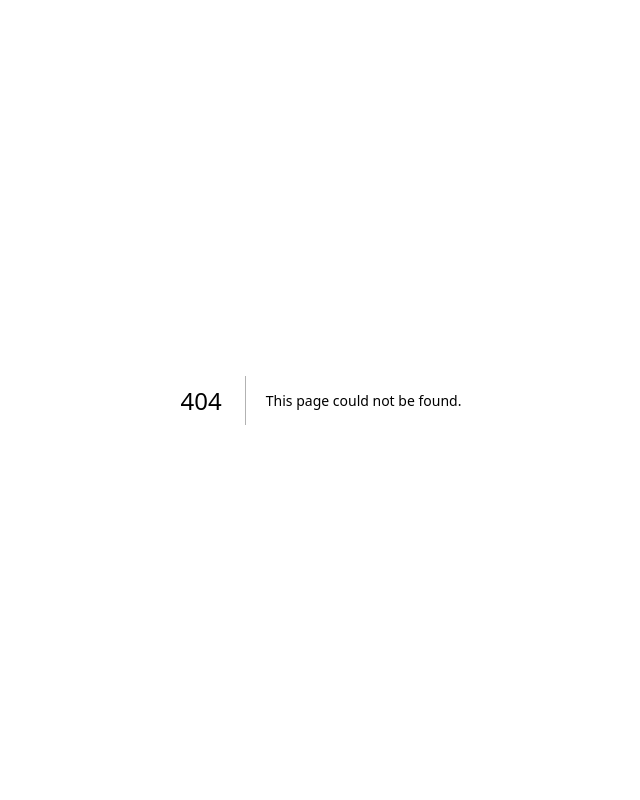
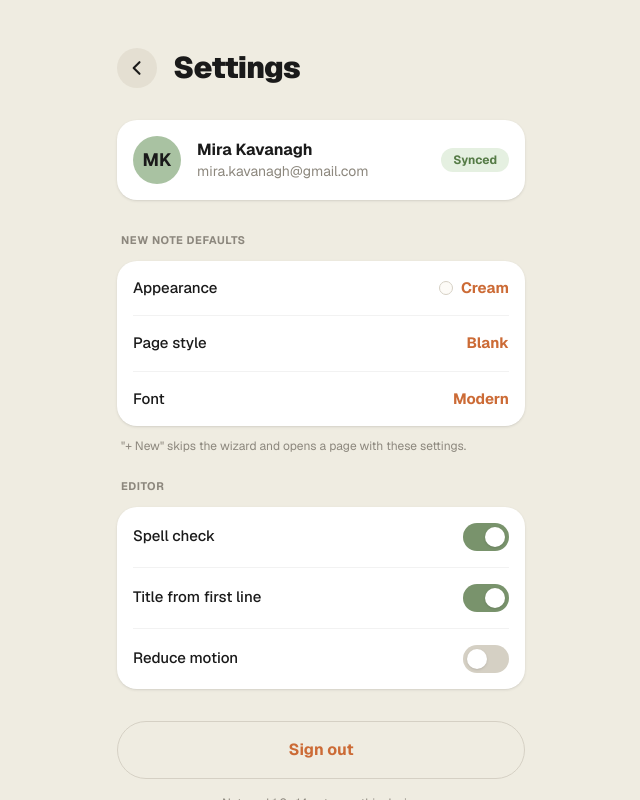
Before and after one commit to riskyle/notepad-cutiee, a Next.js app: page /settings in a window 1280 px wide. Before the commit this address had no page. Shown: the whole page, without its empty margins (319-959 px from the left). Built offline with nearby package versions, Linux system fonts and the light colour scheme.

Commit message:
feat: settings

```diff
--- a/app/dashboard/page.tsx
+++ b/app/dashboard/page.tsx
@@ -18,7 +18,9 @@ export default function DashboardScreen() {
               </h1>
             </div>
             <div className="w-10 h-10 rounded-full bg-[#A9C2A2] flex items-center justify-center font-bold text-sm text-[#1A1A1A] shadow-sm">
-              MK
+              <Link href='/settings'>
+                MK
+              </Link>
             </div>
           </header>
 
--- /dev/null
+++ b/app/settings/page.tsx
@@ -0,0 +1,138 @@
+'use client';
+
+import { useState } from 'react';
+import Link from 'next/link';
+
+export default function SettingsScreen() {
+  // --- TOGGLE STATES ---
+  const [spellCheck, setSpellCheck] = useState(true);
+  const [titleFromFirstLine, setTitleFromFirstLine] = useState(true);
+  const [reduceMotion, setReduceMotion] = useState(false);
+
+  return (
+    <div className="h-[100dvh] overflow-hidden bg-[#EFECE1] flex justify-center font-sans text-[#1A1A1A]">
+      <main className="w-full max-w-md h-full overflow-y-auto relative px-5 pt-12 pb-8 hide-scrollbar">
+
+        {/* --- HEADER --- */}
+        <header className="flex items-center gap-4 mb-8">
+          <Link href="/dashboard" className="w-10 h-10 rounded-full bg-[#E4DFD2] flex items-center justify-center text-[#1A1A1A] transition-transform active:scale-95 shrink-0">
+            <svg className="w-5 h-5" fill="none" viewBox="0 0 24 24" stroke="currentColor" strokeWidth="2.5">
+              <path strokeLinecap="round" strokeLinejoin="round" d="M15 19l-7-7 7-7" />
+            </svg>
+          </Link>
+          <h1 className="font-fraunces text-3xl font-black tracking-tight">
+            Settings
+          </h1>
+        </header>
+
+        {/* --- USER PROFILE CARD --- */}
+        <section className="bg-white rounded-[1.25rem] p-4 flex items-center gap-4 shadow-sm mb-8">
+          <div className="w-12 h-12 rounded-full bg-[#A9C2A2] flex items-center justify-center font-bold text-lg text-[#1A1A1A] shrink-0">
+            MK
+          </div>
+          <div className="flex-1 min-w-0">
+            <h2 className="font-bold text-base leading-snug">Mira Kavanagh</h2>
+            <p className="text-sm text-[#8C877D] truncate">mira.kavanagh@gmail.com</p>
+          </div>
+          <div className="bg-[#E5F0E1] text-[#557B46] px-3 py-1 rounded-full text-xs font-bold shrink-0">
+            Synced
+          </div>
+        </section>
+
+        {/* --- NEW NOTE DEFAULTS --- */}
+        <section className="mb-6">
+          <h3 className="text-[11px] font-bold tracking-wider text-[#8C877D] uppercase mb-3 ml-1">
+            New Note Defaults
+          </h3>
+          <div className="bg-white rounded-[1.25rem] shadow-sm flex flex-col overflow-hidden">
+
+            {/* Appearance Row */}
+            <div className="flex items-center justify-between p-4">
+              <span className="text-[15px] font-medium text-[#1A1A1A]">Appearance</span>
+              <div className="flex items-center gap-2">
+                <span className="w-3.5 h-3.5 rounded-full bg-[#FDFBF7] border border-[#D5D0C4]" />
+                <span className="text-[#CC6B36] font-bold text-[15px]">Cream</span>
+              </div>
+            </div>
+
+            <div className="h-px bg-black/5 mx-4" /> {/* Divider */}
+
+            {/* Page Style Row */}
+            <div className="flex items-center justify-between p-4">
+              <span className="text-[15px] font-medium text-[#1A1A1A]">Page style</span>
+              <span className="text-[#CC6B36] font-bold text-[15px]">Blank</span>
+            </div>
+
+            <div className="h-px bg-black/5 mx-4" /> {/* Divider */}
+
+            {/* Font Row */}
+            <div className="flex items-center justify-between p-4">
+              <span className="text-[15px] font-medium text-[#1A1A1A]">Font</span>
+              <span className="text-[#CC6B36] font-bold text-[15px]">Modern</span>
+            </div>
+          </div>
+          <p className="text-xs text-[#8C877D] mt-3 ml-1">
+            "+ New" skips the wizard and opens a page with these settings.
+          </p>
+        </section>
+
+        {/* --- EDITOR SETTINGS --- */}
+        <section className="mb-8">
+          <h3 className="text-[11px] font-bold tracking-wider text-[#8C877D] uppercase mb-3 ml-1">
+            Editor
+          </h3>
+          <div className="bg-white rounded-[1.25rem] shadow-sm flex flex-col overflow-hidden">
+
+            {/* Spell check Toggle */}
+            <div className="flex items-center justify-between p-4">
+              <span className="text-[15px] font-medium text-[#1A1A1A]">Spell check</span>
+              <button
+                onClick={() => setSpellCheck(!spellCheck)}
+                className={`w-[46px] h-[28px] rounded-full p-1 transition-colors duration-300 ease-in-out ${spellCheck ? 'bg-[#79936C]' : 'bg-[#D5D0C4]'}`}
+              >
+                <div className={`w-5 h-5 bg-white rounded-full shadow-sm transition-transform duration-300 ease-in-out ${spellCheck ? 'translate-x-[18px]' : 'translate-x-0'}`} />
+              </button>
+            </div>
+
+            <div className="h-px bg-black/5 mx-4" /> {/* Divider */}
+
+            {/* Title Toggle */}
+            <div className="flex items-center justify-between p-4">
+              <span className="text-[15px] font-medium text-[#1A1A1A]">Title from first line</span>
+              <button
+                onClick={() => setTitleFromFirstLine(!titleFromFirstLine)}
+                className={`w-[46px] h-[28px] rounded-full p-1 transition-colors duration-300 ease-in-out ${titleFromFirstLine ? 'bg-[#79936C]' : 'bg-[#D5D0C4]'}`}
+              >
+                <div className={`w-5 h-5 bg-white rounded-full shadow-sm transition-transform duration-300 ease-in-out ${titleFromFirstLine ? 'translate-x-[18px]' : 'translate-x-0'}`} />
+              </button>
+            </div>
+
+            <div className="h-px bg-black/5 mx-4" /> {/* Divider */}
+
+            {/* Reduce motion Toggle */}
+            <div className="flex items-center justify-between p-4">
+              <span className="text-[15px] font-medium text-[#1A1A1A]">Reduce motion</span>
+              <button
+                onClick={() => setReduceMotion(!reduceMotion)}
+                className={`w-[46px] h-[28px] rounded-full p-1 transition-colors duration-300 ease-in-out ${reduceMotion ? 'bg-[#79936C]' : 'bg-[#D5D0C4]'}`}
+              >
+                <div className={`w-5 h-5 bg-white rounded-full shadow-sm transition-transform duration-300 ease-in-out ${reduceMotion ? 'translate-x-[18px]' : 'translate-x-0'}`} />
+              </button>
+            </div>
+
+          </div>
+        </section>
+
+        {/* --- FOOTER ACTIONS --- */}
+        <button className="w-full bg-transparent border border-[#D5D0C4] rounded-full py-4 text-base font-bold text-[#CC6B36] active:scale-95 transition-transform mb-4">
+          Sign out
+        </button>
+
+        <p className="text-center text-xs text-[#8C877D]">
+          Notepad 1.0 · 14 notes on this device
+        </p>
+
+      </main>
+    </div>
+  );
+}
--- a/app/templates/page.tsx
+++ b/app/templates/page.tsx
@@ -1,24 +1,31 @@
+'use client'
+
+import { useState } from 'react';
 import Link from 'next/link';
 
 export default function TemplatesScreen() {
+  // --- STATE FOR CATEGORY SELECTION ---
+  const [activeCategory, setActiveCategory] = useState('All');
+
+  // List of available categories
+  const categories = ['All', 'Planners', 'Productivity', 'Journaling'];
+
   return (
-    <div className="min-h-screen bg-[#EFECE1] flex justify-center font-sans text-[#1A1A1A]">
-      <main className="w-full max-w-md relative pb-12 px-5 pt-12 overflow-y-auto">
+    <div className="h-[100dvh] overflow-hidden bg-[#EFECE1] flex justify-center font-sans text-[#1A1A1A]">
+        <main className="w-full max-w-md h-full overflow-y-auto relative">
 
-        {/* Header Section */}
+        {/* --- STICKY HEADER & CHOICES --- */}
+        <div className="sticky top-0 z-40 bg-[#EFECE1] px-5 pt-12 pb-4">
+
+          {/* Top Row: Back Button & Title */}
           <header className="flex items-center gap-4 mb-6">
-          {/* Back Button */}
-          <Link
-            href="/dashboard"
-            className="w-10 h-10 rounded-full bg-[#E4DFD2] flex items-center justify-center text-[#1A1A1A] transition-transform active:scale-95"
-          >
+            <Link href="/dashboard" className="w-10 h-10 rounded-full bg-[#E4DFD2] flex items-center justify-center text-[#1A1A1A] transition-transform active:scale-95">
               <svg className="w-5 h-5" fill="none" viewBox="0 0 24 24" stroke="currentColor" strokeWidth="2.5">
                 <path strokeLinecap="round" strokeLinejoin="round" d="M15 19l-7-7 7-7" />
               </svg>
             </Link>
-
             <div>
-            <h1 className="font-fraunces text-3xl leading-none font-black tracking-tight mb-1">
+              <h1 className="font-fraunces text-3xl font-black tracking-tight">
                 Templates
               </h1>
               <p className="text-xs font-medium text-[#8C877D]">
@@ -27,26 +34,29 @@ export default function TemplatesScreen() {
             </div>
         </header>
 
-        {/* Categories / Pills */}
-        <div className="flex gap-2 overflow-x-auto pb-6 hide-scrollbar">
-          <button className="shrink-0 px-5 py-2 rounded-full bg-[#1A1A1A] text-white text-sm font-bold">
-            All
+        {/* Bottom Row: Dynamic Category Choices */}
+        <div className="flex gap-2 overflow-x-auto hide-scrollbar pb-2">
+          {categories.map((category) => (
+            <button
+              key={category}
+              onClick={() => setActiveCategory(category)}
+              className={`shrink-0 px-5 py-2.5 rounded-full text-sm font-bold transition-colors ${
+                activeCategory === category
+                  ? 'bg-[#1A1A1A] text-white border border-[#1A1A1A]'
+                  : 'bg-white text-[#5C5852] border border-[#D5D0C4]'
+              }`}
+            >
+              {category}
             </button>
-          <button className="shrink-0 px-5 py-2 rounded-full bg-transparent border border-[#D5D0C4] text-[#5C5852] text-sm font-bold">
-            Productivity
-          </button>
-          <button className="shrink-0 px-5 py-2 rounded-full bg-transparent border border-[#D5D0C4] text-[#5C5852] text-sm font-bold">
-            Journal
-          </button>
-          <button className="shrink-0 px-5 py-2 rounded-full bg-transparent border border-[#D5D0C4] text-[#5C5852] text-sm font-bold">
-            Study
-          </button>
-          <button className="shrink-0 px-5 py-2 rounded-full bg-transparent border border-[#D5D0C4] text-[#5C5852] text-sm font-bold">
-            Personal
-          </button>
+          ))}
+        </div>
+
+          {/* Smooth fade effect to blend the scrollable content into the sticky header */}
+          <div className="absolute left-0 right-0 -bottom-4 h-4 bg-gradient-to-b from-[#EFECE1] to-transparent pointer-events-none" />
         </div>
 
         {/* Grid Container */}
+        <div className="px-5 pt-4 pb-12">
           <div className="grid grid-cols-2 gap-x-4 gap-y-6">
 
             {/* 1. Blank Note */}
@@ -146,6 +156,7 @@ export default function TemplatesScreen() {
             </button>
 
           </div>
+        </div>
       </main>
     </div>
   );
```
Lines whose indentation alone changed are shown as unchanged.
